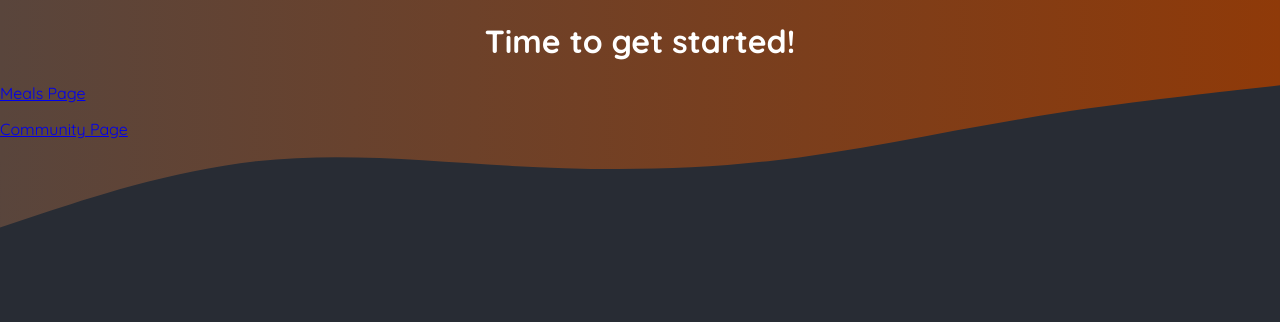
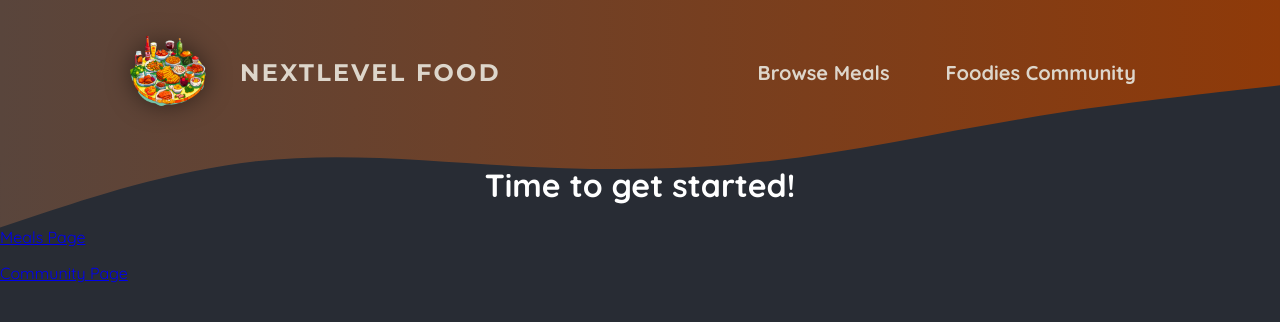
Before and after one commit to Nikhil98765/Next-js-foodies-project, a Next.js app: page / in a window 1280 px wide. Shown: the top 322 px of the page. Built offline with nearby package versions, Linux system fonts and the light colour scheme.

Commit message:
Add MainHeader component and background; refactor layout structure

```diff
--- a/app/globals.css
+++ b/app/globals.css
@@ -11,15 +11,6 @@
 body {
   margin: 0;
   background: radial-gradient(#282c34, #282c34);
-}
-
-.header-background {
-  position: absolute;
-  width: 100%;
-  height: 320px;
-  top: 0;
-  left: 0;
-  z-index: -1;
 }
 
 svg {
--- a/app/layout.js
+++ b/app/layout.js
@@ -1,3 +1,4 @@
+import { MainHeader } from '@/components/MainHeader';
 import './globals.css';
 
 export const metadata = {
@@ -9,27 +10,7 @@
   return (
     <html lang="en">
       <body>
-        <div className="header-background">
-          <svg xmlns="http://www.w3.org/2000/svg" viewBox="0 0 1440 320">
-            <defs>
-              <linearGradient id="gradient" x1="0%" y1="0%" x2="100%" y2="0%">
-                <stop
-                  offset="0%"
-                  style={{ stopColor: '#59453c', stopOpacity: '1' }}
-                />
-                <stop
-                  offset="100%"
-                  style={{ stopColor: '#8f3a09', stopOpacity: '1' }}
-                />
-              </linearGradient>
-            </defs>
-            <path
-              fill="url(#gradient)"
-              d="M0,256L48,240C96,224,192,192,288,181.3C384,171,480,181,576,186.7C672,192,768,192,864,181.3C960,171,1056,149,1152,133.3C1248,117,1344,107,1392,101.3L1440,96L1440,0L1392,0C1344,0,1248,0,1152,0C1056,0,960,0,864,0C768,0,672,0,576,0C480,0,384,0,288,0C192,0,96,0,48,0L0,0Z"
-            ></path>
-          </svg>
-        </div>
-
+        <MainHeader></MainHeader>
         {children}
       </body>
     </html>
--- /dev/null
+++ b/components/MainHeader.js
@@ -0,0 +1,31 @@
+import Link from "next/link";
+import Image from "next/image";
+
+import logoImg from '../assets/logo.png';
+import classes from './main-header.module.css';
+import MainHeaderBackground from "./MainHeaderBackground";
+
+export const MainHeader = () => {
+  return (
+    <>
+      <MainHeaderBackground />
+      <header className={classes.header}>
+        <Link className={classes.logo} href="/public">
+          <Image src={logoImg} alt="A plate with food on it" priority />
+          NextLevel food
+        </Link>
+
+        <nav className={classes.nav}>
+          <ul>
+            <li>
+              <Link href="/meals">Browse Meals</Link>
+            </li>
+            <li>
+              <Link href="/community">Foodies Community</Link>
+            </li>
+          </ul>
+        </nav>
+      </header>
+    </>
+  );
+}
--- /dev/null
+++ b/components/MainHeaderBackground.js
@@ -0,0 +1,26 @@
+import styles from './main-header-background.module.css';
+
+export default function MainHeaderBackground() {
+  return (
+      <div className={styles['header-background']}>
+        <svg xmlns="http://www.w3.org/2000/svg" viewBox="0 0 1440 320">
+          <defs>
+            <linearGradient id="gradient" x1="0%" y1="0%" x2="100%" y2="0%">
+              <stop
+                offset="0%"
+                style={{ stopColor: "#59453c", stopOpacity: "1" }}
+              />
+              <stop
+                offset="100%"
+                style={{ stopColor: "#8f3a09", stopOpacity: "1" }}
+              />
+            </linearGradient>
+          </defs>
+          <path
+            fill="url(#gradient)"
+            d="M0,256L48,240C96,224,192,192,288,181.3C384,171,480,181,576,186.7C672,192,768,192,864,181.3C960,171,1056,149,1152,133.3C1248,117,1344,107,1392,101.3L1440,96L1440,0L1392,0C1344,0,1248,0,1152,0C1056,0,960,0,864,0C768,0,672,0,576,0C480,0,384,0,288,0C192,0,96,0,48,0L0,0Z"
+          ></path>
+        </svg>
+      </div>
+  );
+}
--- /dev/null
+++ b/components/main-header-background.module.css
@@ -0,0 +1,8 @@
+.header-background {
+  position: absolute;
+  width: 100%;
+  height: 320px;
+  top: 0;
+  left: 0;
+  z-index: -1;
+}
--- /dev/null
+++ b/components/main-header.module.css
@@ -0,0 +1,67 @@
+.header {
+  display: flex;
+  justify-content: space-between;
+  align-items: center;
+  padding: 2rem 1rem;
+}
+
+@media (min-width: 768px) {
+  .header {
+    padding: 2rem 10%;
+  }
+}
+
+.nav ul {
+  list-style: none;
+  margin: 0;
+  padding: 0;
+  display: flex;
+  gap: 1.5rem;
+  /* font-family: 'Montserrat', sans-serif; */
+  font-size: 1.25rem;
+}
+
+.nav a {
+  text-decoration: none;
+  color: #ddd6cb;
+  font-weight: bold;
+  padding: 0.5rem 1rem;
+  border-radius: 0.5rem;
+}
+
+.nav a:hover,
+.nav a:active {
+  background: linear-gradient(90deg, #ff8a05, #f9b331);
+  background-clip: text;
+  -webkit-background-clip: text;
+  -webkit-text-fill-color: transparent;
+  text-shadow: 0 0 18px rgba(248, 190, 42, 0.8);
+}
+
+.active {
+  background: linear-gradient(90deg, #ff8a05, #f9b331);
+  background-clip: text;
+  -webkit-background-clip: text;
+  -webkit-text-fill-color: transparent;
+}
+
+.logo {
+  display: flex;
+  align-items: center;
+  justify-content: center;
+  gap: 2rem;
+  text-decoration: none;
+  color: #ddd6cb;
+  font-weight: bold;
+  font-family: 'Montserrat', sans-serif;
+  letter-spacing: 0.15rem;
+  text-transform: uppercase;
+  font-size: 1.5rem;
+}
+
+.logo img {
+  width: 5rem;
+  height: 5rem;
+  object-fit: contain;
+  filter: drop-shadow(0 0 0.75rem rgba(0, 0, 0, 0.5));
+}
```
Also changed, not shown: 1 other file (tests, documents, lock files or other folders).
